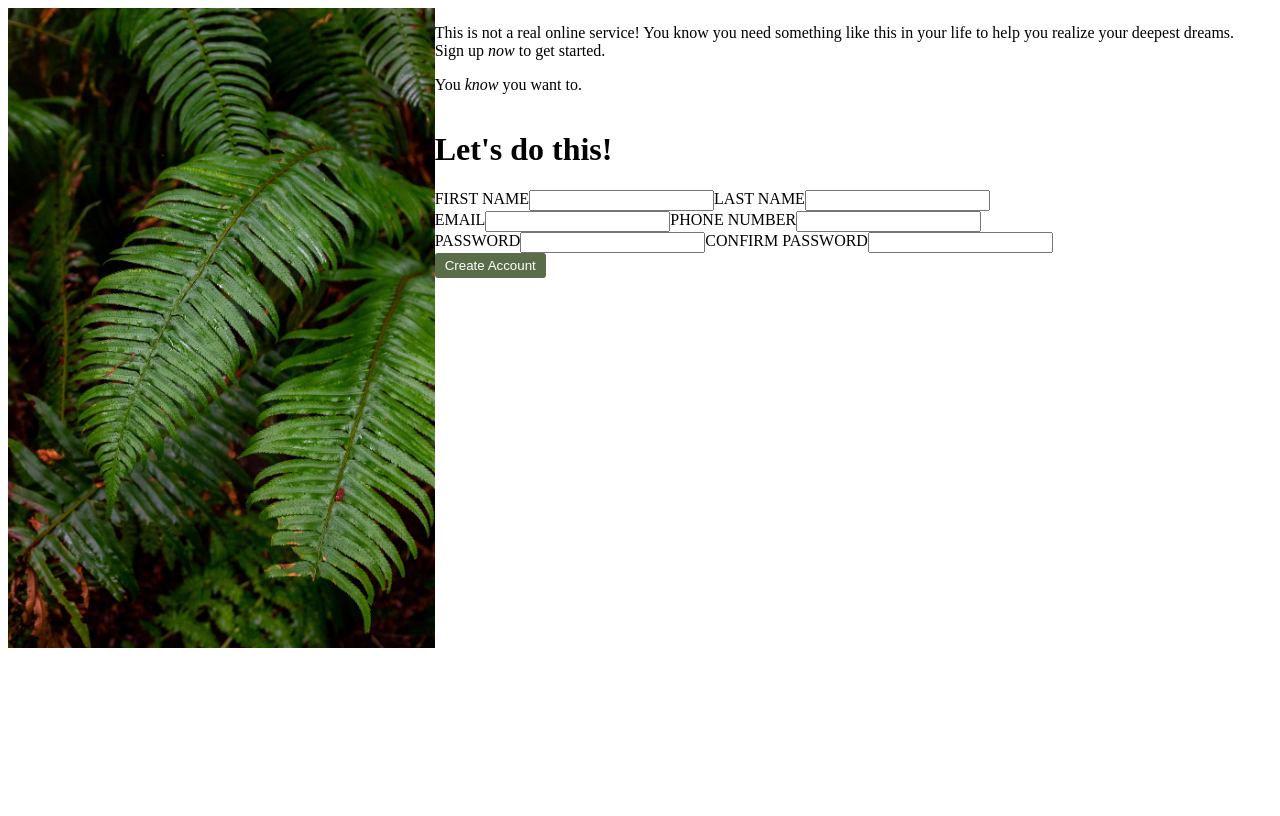
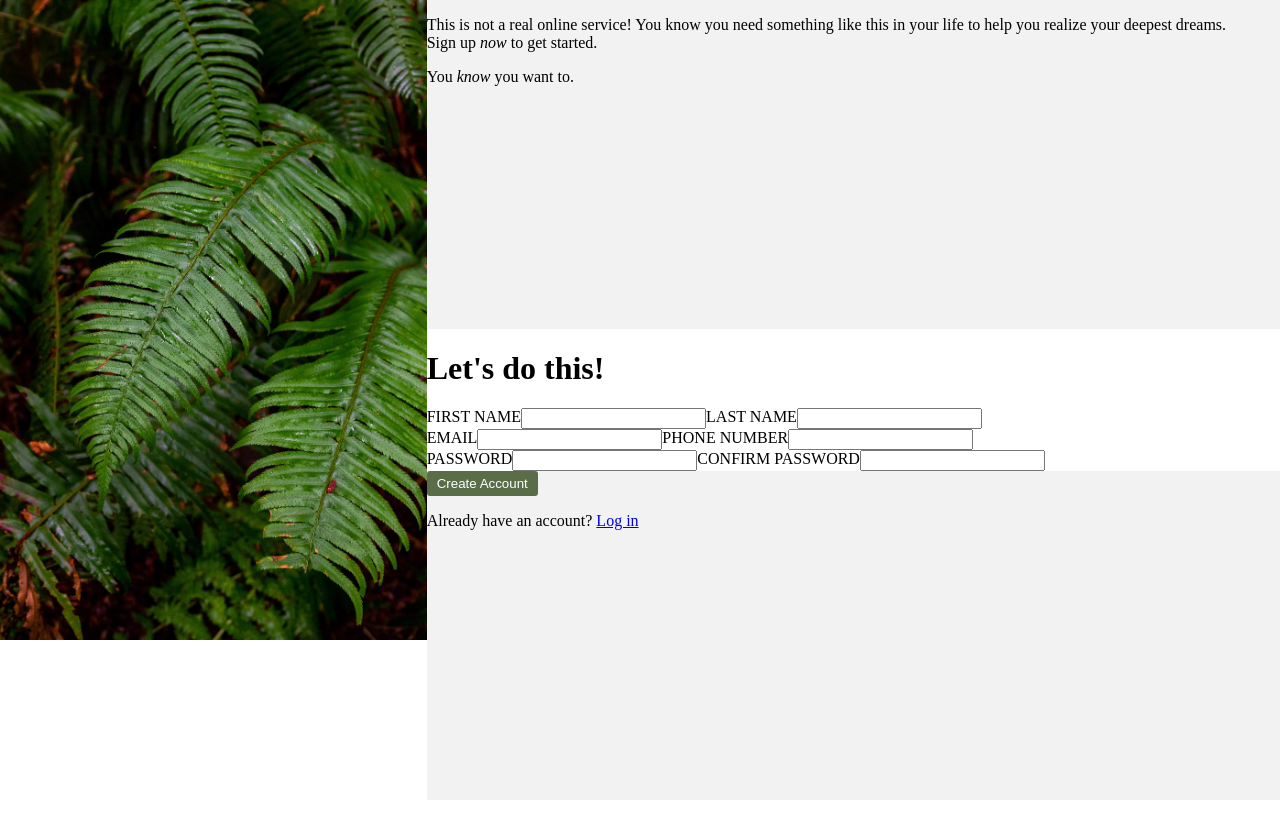
Before and after one commit to DanielRJilek/Sign-up-Form, a plain HTML site: page index.html in a window 1280 px wide. Drawn offline with Linux system fonts and the light colour scheme.

Commit message:
Background colors added to sections.

```diff
--- a/index.html
+++ b/index.html
@@ -46,6 +46,7 @@
             </div>
             <div class="footer-section">
                 <button>Create Account</button>
+                <p>Already have an account? <a href="example.com/login">Log in</a></p>
             </div>
         </div>
     </div>
--- a/style.css
+++ b/style.css
@@ -1,3 +1,13 @@
+body {
+    width: 100vw;
+    height: 100vh;
+}
+
+html, body {
+    margin: 0;
+    padding: 0;
+  }
+
 #container {
     width: 100vw;
     height: 100vh;
@@ -6,12 +16,14 @@
 
 #sidebar {
     flex: 1;
+    max-height: 900px;
 }
 
 #content {
     flex: 2;
     display: flex;
     flex-direction: column;
+    max-height: 919px;
 }
 
 label {
@@ -34,6 +46,17 @@ button {
     padding: 5px 10px;
 }
 
+.hero-section {
+    background-color: #f2f2f2;
+    flex: 1;
+}
+
 .form_section {
     box-shadow: 0 8px;
+    flex: 1;
 }
+
+.footer-section {
+    background-color: #f2f2f2;
+    flex: 1;
+}
```
